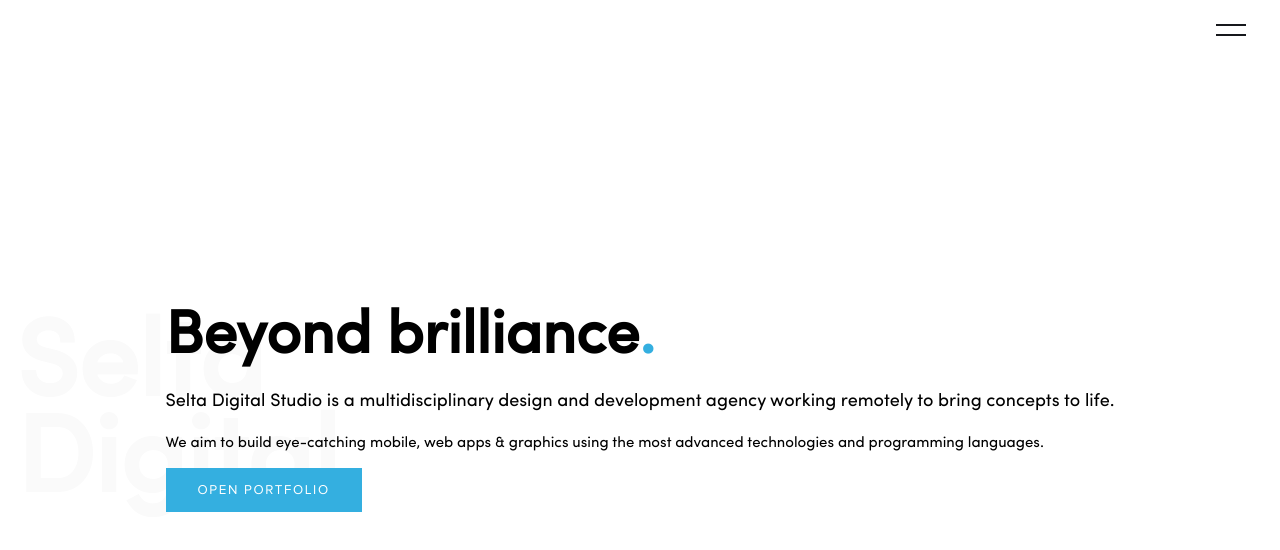
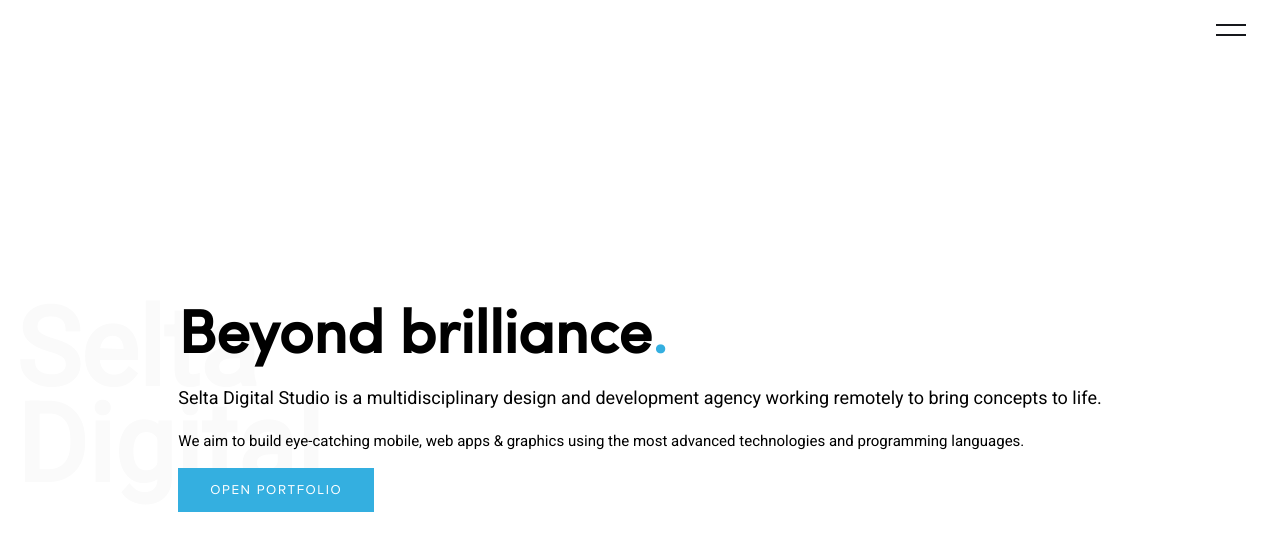
Before and after one commit to AmeizT/selta, a website with bundled scripts: page public/index.html in a window 1280 px wide. Built offline with nearby package versions, Linux system fonts and the light colour scheme.

Commit message:
font change

```diff
--- a/public/css/app.css
+++ b/public/css/app.css
@@ -27,7 +27,8 @@
   font-weight: 700; }
 
 p, span, pre {
-  line-height: 1.5rem; }
+  line-height: 1.5rem;
+  font-family: 'Heebo'; }
 
 input {
   -webkit-appearance: none;
```
